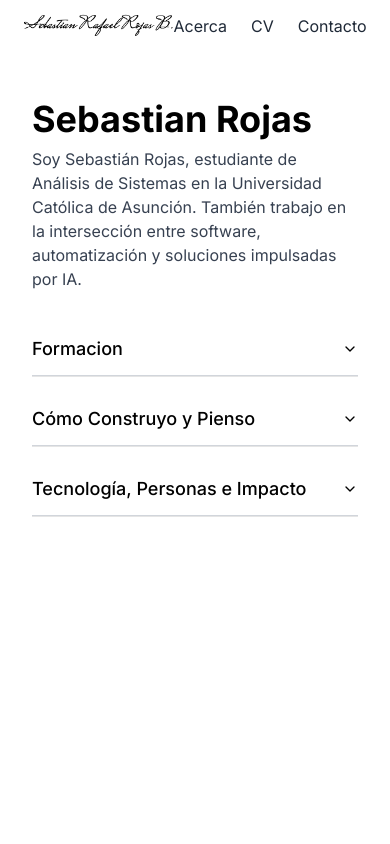
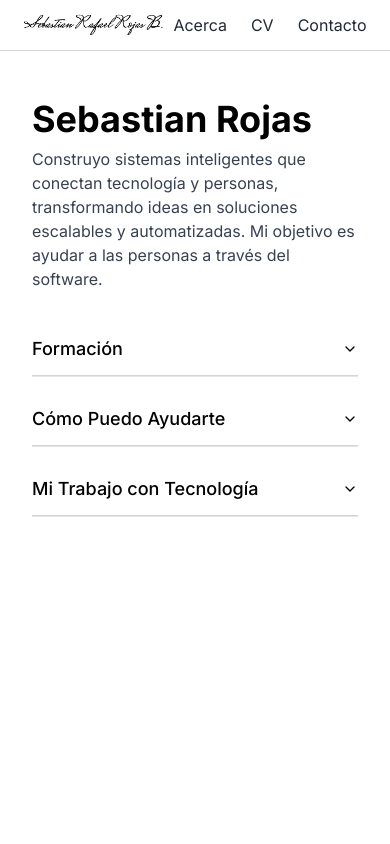
Before and after one commit to Ssrrb/RealPortfolio, a Next.js app in the folder portfolio/: page /about in a window 390 px wide. Shown: the top 844 px of the page. Built offline with nearby package versions, Linux system fonts and the light colour scheme.

Commit message:
Version Inicial terminada

```diff
--- a/portfolio/app/about/page.js
+++ b/portfolio/app/about/page.js
@@ -1,4 +1,3 @@
-
 import {
   Accordion,
   AccordionItem,
@@ -17,8 +16,8 @@ export default function About() {
             Sebastian Rojas
           </h1>
           <p className="text-base md:text-lg text-gray-700 max-w-2xl">
-          Soy Sebastián Rojas, estudiante de Análisis de Sistemas en la Universidad Católica de Asunción. También trabajo en la intersección entre software, automatización y soluciones impulsadas por IA.
-
+            Construyo sistemas inteligentes que conectan tecnología y personas, transformando ideas en soluciones escalables y automatizadas.{" "}
+            Mi objetivo es ayudar a las personas a través del software.
           </p>
         </div>
 
@@ -30,38 +29,44 @@ export default function About() {
         >
           <AccordionItem value="background">
             <AccordionTrigger className="py-3 text-lg font-medium text-left border-b border-gray-300 flex justify-between items-center">
-              Formacion
+              Formación
             </AccordionTrigger>
             <AccordionContent className="text-base md:text-lg text-gray-700 max-w-2xl">
               <p>
-                {/* Place your background text here. For example: */}
-                Nacido y criado en Asunción, Paraguay, siempre me ha impulsado la resolución de problemas y generar un impacto significativo. Mi perspectiva cambió cuando comprendí que la tecnología es el punto donde los algoritmos se encuentran con las personas. La innovación adecuada, creada por las mentes adecuadas, no solo soluciona un problema, sino que escala, transforma industrias y empodera comunidades.
+                Crecí en Asunción, Paraguay, y desde siempre me ha obsesionado cómo{" "}
+                <strong>las ideas se convierten en sistemas funcionales. </strong>
+                 No se trata de programar el algoritmo más complejo, sino de{" "}
+                <strong>crear el mayor impacto posible</strong> para ayudar en escala a las personas a lograr y alcanzar más.
               </p>
             </AccordionContent>
           </AccordionItem>
 
           <AccordionItem value="my-work">
             <AccordionTrigger className="py-3 text-lg font-medium text-left border-b border-gray-300 flex justify-between items-center">
-            Cómo Construyo y Pienso
+              Cómo Puedo Ayudarte
             </AccordionTrigger>
             <AccordionContent className="text-base md:text-lg text-gray-700 max-w-2xl">
               <p>
-              Los mejores creadores no solo piensan, también construyen. Incluso las mejores ideas no valen nada sin ejecución. Por eso, me mantengo siempre como estudiante y trabajador, experimentando, iterando y refinando. La única manera de aprender verdaderamente es construir, romper y reconstruir.
-
-                {/* Place your design philosophy text here. */}
-
+                En un mundo digital globalizado donde todos estamos conectados, es necesario{" "}
+                <strong>destacarse a través de la tecnología. </strong>
+                Con mi experiencia en IA, desarrollo web, automatización e Ingeniería de datos, puedo ayudarte a transformar tu producto o marca en una solución{" "}
+                inteligente y escalable de impacto global.
               </p>
             </AccordionContent>
           </AccordionItem>
 
-          <AccordionItem value="tech, people and impact">
+          <AccordionItem value="tech-people-impact">
             <AccordionTrigger className="py-3 text-lg font-medium text-left border-b border-gray-300 flex justify-between items-center">
-            Tecnología, Personas e Impacto
+              Mi Trabajo con Tecnología
             </AccordionTrigger>
             <AccordionContent className="text-base md:text-lg text-gray-700 max-w-2xl">
               <p>
-                {/* Place your 'things I love' text here. */}
-                El software está transformando todas las empresas, y la clave del éxito es replantear el uso de los datos. Al desbloquear valor a través de una cultura basada en datos, optimización, predicción y automatización, ayudo a las empresas a adoptar tecnología de clase mundial. Pero más allá de las habilidades técnicas, valoro los principios sólidos, la comunicación clara y el trabajo en equipo. Si estás construyendo algo ambicioso en IA, fintech o automatización y buscas conectar con alguien que desafía lo normal, contactame
+                La tecnología es una herramienta. Lo que realmente importa es cómo se usa.
+                Ayudo a las personas y empresas a aprovecharla, no solo con código, sino con una{" "}
+                <strong>visión estratégica orientada a resultados. </strong>
+                Pero más allá de lo técnico, creo en
+                principios sólidos, comunicación clara y ejecución. {" "}
+                <strong>Si estás construyendo algo ambicioso o buscas ayuda, contáctame.</strong>
               </p>
             </AccordionContent>
           </AccordionItem>
--- a/portfolio/app/layout.js
+++ b/portfolio/app/layout.js
@@ -5,8 +5,8 @@ import Header from "../components/Header";
 import Footer from "../components/Footer";
 
 export const metadata = {
-  title: "Sebastian R. Rojas - Portfolio",
-  description: "My personal portfolio showcasing projects & experience",
+  title: "Sebastian R. Rojas - Portafolio",
+  description: "Un poco de lo que hago y como pienso",
 };
 
 export default function RootLayout({ children }) {
--- a/portfolio/components/Header.js
+++ b/portfolio/components/Header.js
@@ -1,38 +1,45 @@
+import Link from "next/link";
 import Image from "next/image";
 
 export default function Header() {
   return (
-    <header className="bg-white shadow">
+    <header className="bg-white shadow border-b border-gray-300">
       <div className="container mx-auto px-4 py-3">
         <div className="flex items-center justify-between">
           {/* Logo */}
-        <a href="/">
+          <Link href="/">
             <Image
               src="/signature.png"
               alt="Signature"
               width={200}
               height={85}
-            quality={100} // Ensures maximum image quality
+              quality={100}
               unoptimized
-            className="object-contain w-auto h-auto max-w-[120px] sm:max-w-[150px] md:max-w-[180px] lg:max-w-[220px] xl:max-w-[250px]"
+              className="object-contain w-auto h-auto max-w-[120px] sm:max-w-[140px] md:max-w-[180px] lg:max-w-[220px] xl:max-w-[250px]"
             />
-        </a>
+          </Link>
 
           {/* Navigation */}
           <nav className="flex space-x-4 sm:space-x-6 text-gray-800 text-xs sm:text-base md:text-lg">
             {/* TODO: Enable next-intl */}
-            {/* <a className="hover:text-gray-600" href="#">
+            {/* <Link className="hover:text-gray-600" href="#">
               Traducir
-            </a> */}
-            <a className="hover:text-gray-600" href="/about">
+            </Link> */}
+            <Link className="hover:text-gray-600" href="/about">
               Acerca
-            </a>
-            <a className="hover:text-gray-600" href="https://drive.google.com/file/d/1V_3O6arDD_0yRASmYLYseDg77FqYoZNm/view?usp=sharing">
+            </Link>
+            <a
+              className="hover:text-gray-600"
+              href="https://drive.google.com/file/d/1P7f-rIDYMOweq5TSTthaNW-QqDuLntVz/view"
+              target="_blank"
+              rel="noopener noreferrer"
+            >
               CV
             </a>
-            <a className="hover:text-gray-600" href="#footer">
+            <Link className="hover:text-gray-600" href="#footer">
               Contacto
-            </a>
+            </Link>
+
           </nav>
         </div>
       </div>
--- a/portfolio/components/Model.jsx
+++ b/portfolio/components/Model.jsx
@@ -10,7 +10,7 @@ export default function Model() {
 
   // Compute a consistent scale factor based on the smaller viewport dimension.
   // Adjust the divisor (e.g., 10) to fine-tune your desired model size.
-  const scaleFactor = Math.min(viewport.width, viewport.height) / 3.5;
+  const scaleFactor = Math.min(viewport.width, viewport.height) / 4;
 
   useFrame(() => {
     if (torus.current) {
@@ -24,7 +24,7 @@ export default function Model() {
       <Text
         fontSize={0.2}
         color="gray"
-        position={[0, 1.4, 0]}
+        position={[0, 1.2, 0]}
         style={{
           fontWeight: '600',
           fontStyle: 'italic',
@@ -37,11 +37,11 @@ export default function Model() {
         fontSize={0.4}
         color="black"
         style={{ fontFamily: 'NeueMontreal', fontWeight: 'bold', fontStyle: 'italic' }}
-        position={[0, 0.4, 0]}
+        position={[0, 0.2, 0]}
       >
         SEBASTIAN ROJAS
       </Text>
-      <mesh ref={torus} {...nodes.Cube} geometry={nodes.Cube.geometry} position={[0, 0.2, 0]}>
+      <mesh ref={torus} {...nodes.Cube} geometry={nodes.Cube.geometry} position={[0, 0, 0]}>
         <MeshTransmissionMaterial {...{
           thickness: 0.2,
           roughness: 0,
```
Also changed, not shown: 2 other files (tests, documents, lock files or other folders). Lines whose indentation alone changed are shown as unchanged.
